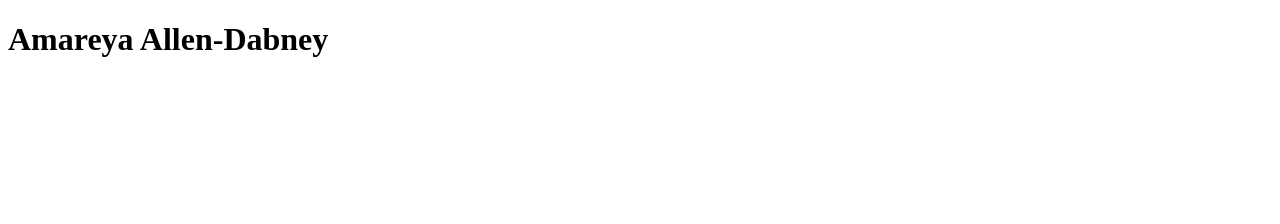
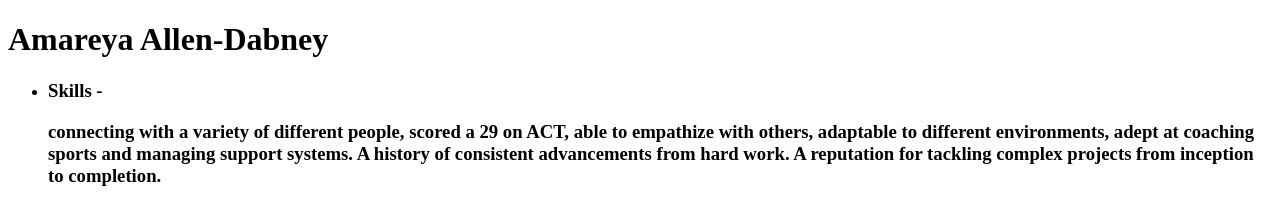
Before and after one commit to marinadell/marinadell.github.io, a plain HTML site: page index.html in a window 1280 px wide. Drawn offline with Linux system fonts and the light colour scheme.

Commit message:
Update index.html

```diff
--- a/index.html
+++ b/index.html
@@ -7,5 +7,11 @@
 
   <body>
     <h1> Amareya Allen-Dabney </h1>
+      <ul>
+        <li><h3>Skills -<h3> connecting with a variety of different people, scored a 29 on ACT, able to
+          empathize with others, adaptable to different environments, adept at coaching
+          sports and managing support systems. A history of consistent advancements from
+          hard work. A reputation for tackling complex projects from inception to
+          completion.</li>
   </body>
 </html>
```
